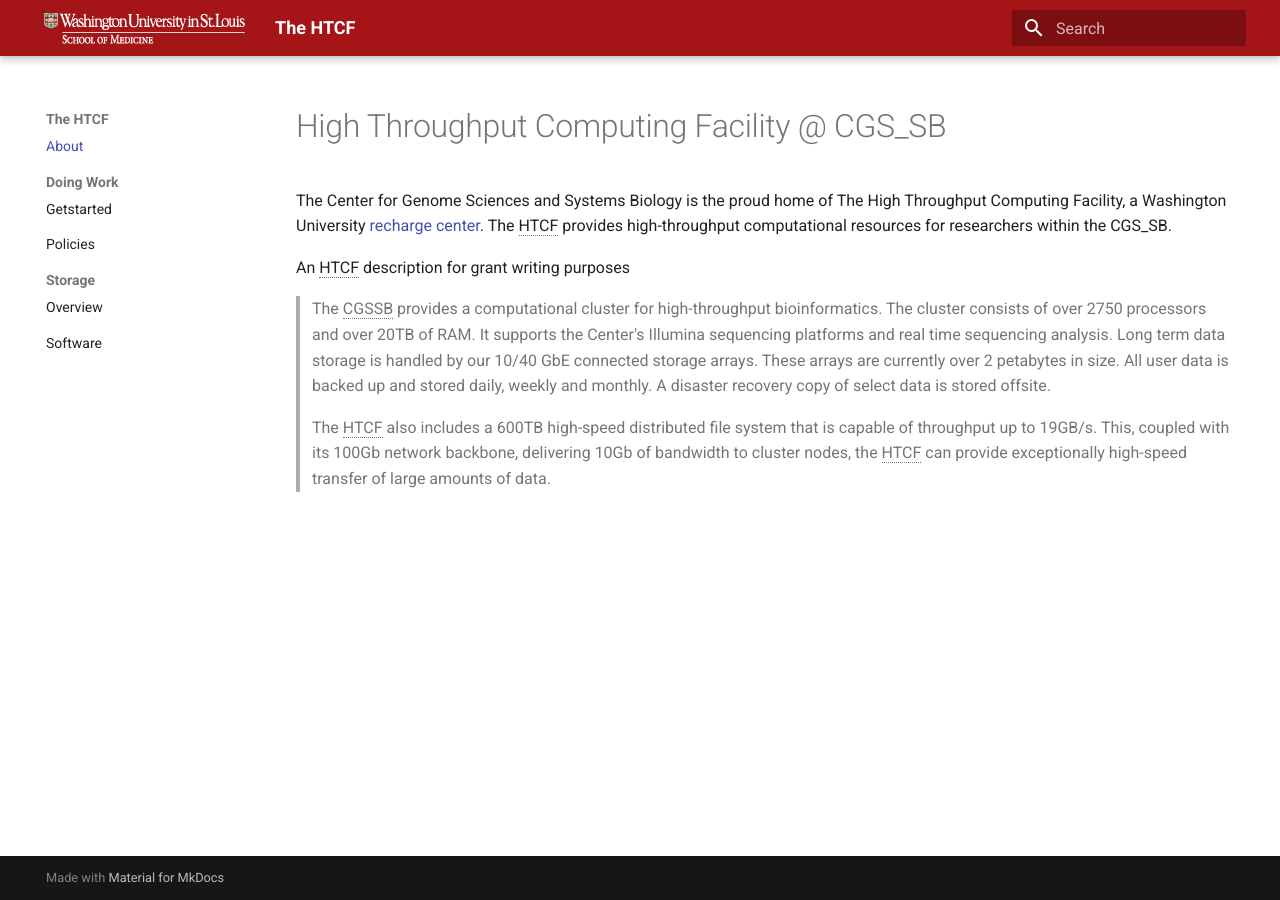
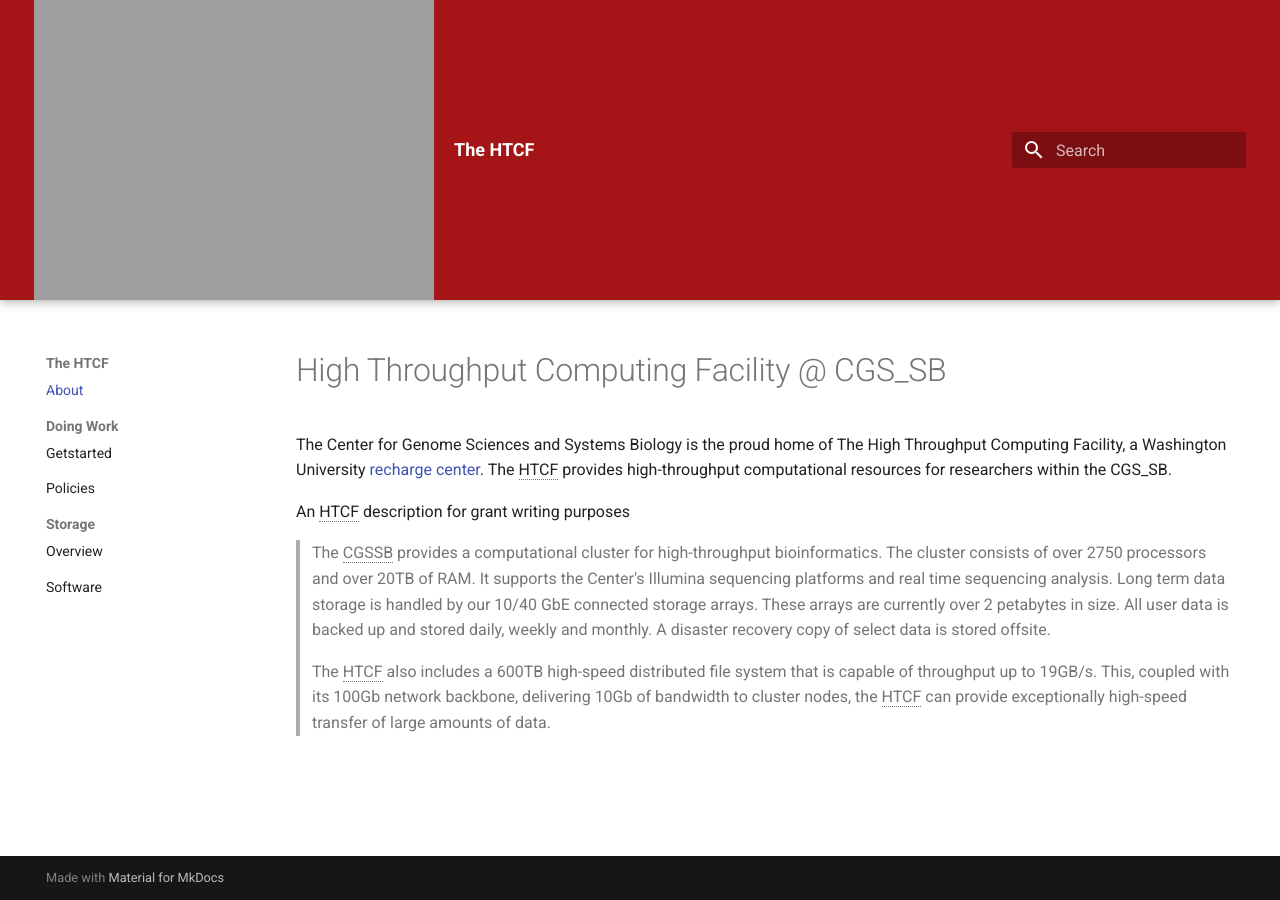
Before and after one commit to htcf/docs, an MkDocs documentation site: the page built from docs/index.md, in a window 1280 px wide. Built offline with MkDocs 1.6.1 and Material for MkDocs 9.7.7, drawn with Linux system fonts in a browser that asks for light colours.

Commit message:
Update mkdocs.yml

```diff
--- a/mkdocs.yml
+++ b/mkdocs.yml
@@ -1,7 +1,7 @@
 site_name: The HTCF
 theme:
   name: material
-  logo: School_of_Medicine_1line_rev(RGB)200-01.png
+  logo: GSSB1linerev(CMYK)SM.png
   features:
     - navigation.instant
     #- navigation.tabs
```
